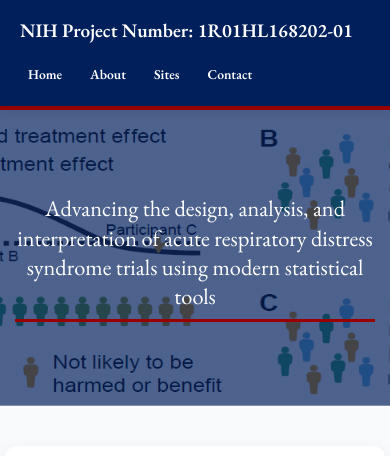
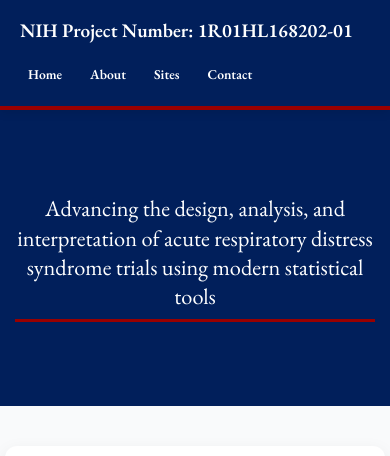
Before and after one commit to harhay-lab/ARDS_Methods_R01, a plain HTML site: page index.html in a window 390 px wide. Shown: the top 456 px of the page. Drawn offline with nearby package versions, Linux system fonts and the light colour scheme.

Commit message:
Update style.css

```diff
--- a/style.css
+++ b/style.css
@@ -205,6 +205,8 @@ footer {
   .hero {
     height: 40vh;
     padding: 15px;
+    background-image: linear-gradient(rgba(1, 31, 91, 0.7), rgba(1, 31, 91, 0.7));
+    background-color: #011F5B; /* Penn Blue */
   }
 
   .hero h2 {
@@ -235,6 +237,8 @@ footer {
 
   .hero {
     height: 35vh;
+    background-image: linear-gradient(rgba(1, 31, 91, 0.7), rgba(1, 31, 91, 0.7));
+    background-color: #011F5B; /* Penn Blue */
   }
 
   .hero h2 {
```
